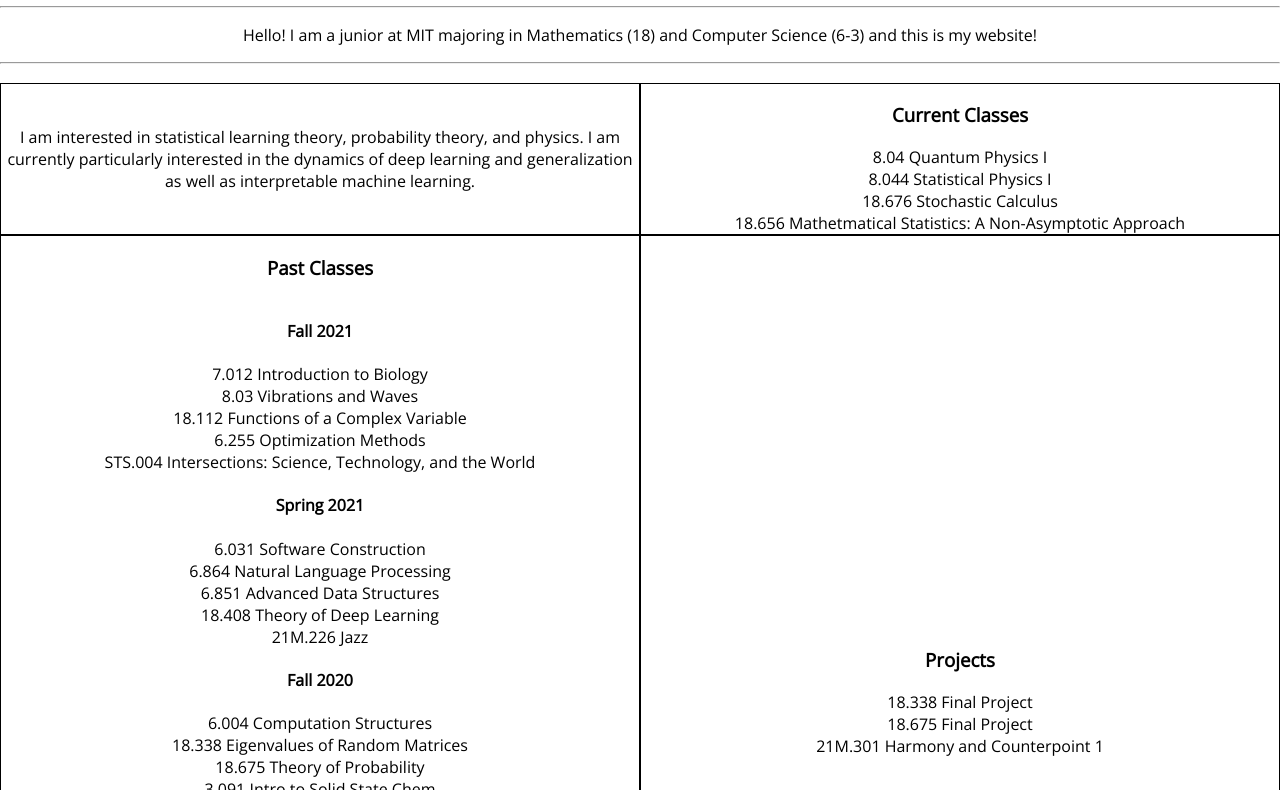
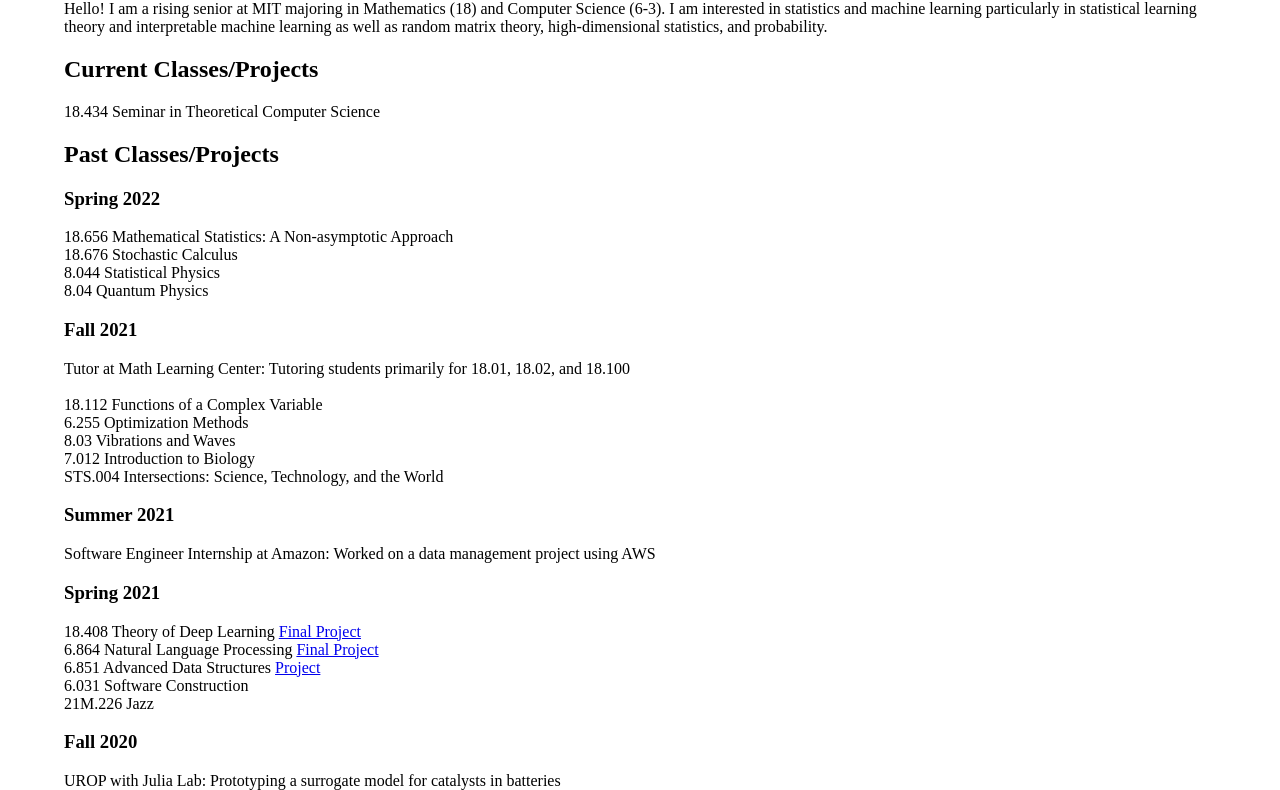
Before and after one commit to shawn-im/shawn-im.github.io, a plain HTML site: page index.html in a window 1280 px wide. Shown: the part 96-886 px from the top of the page. Drawn offline with nearby package versions, Linux system fonts and the light colour scheme.

Commit message:
updated page

```diff
--- a/index.html
+++ b/index.html
@@ -8,71 +8,63 @@
         <nav class="navContainer">
             <h1 class="navTitle"></h1>
         </nav>
-        <h1 class="u-textCenter">Shawn Im</h1>
-        <hr/>
-        <section class="u-textCenter">
-            <p> Hello! I am a junior at MIT majoring in Mathematics (18) and Computer Science (6-3)
-                and this is my website!  </p>
+        <h1 class="u-textLeft">Shawn Im</h1>
+        <section class="u-textLeft">
+            <p> Hello! I am a rising senior at MIT majoring in Mathematics (18) and Computer Science (6-3). I am interested in statistics and machine learning particularly in
+                statistical learning theory and interpretable machine learning as well as random matrix theory, high-dimensional statistics, and probability. </p>
         </section>
-        <hr/>
-        <section class="u-textCenter">
-            <h3> </h3>
-            <div class="u-flex">
-                <div class = "subsection">
-                    I am interested in statistical learning theory, probability
-                    theory, and physics. I am currently particularly interested in the
-                    dynamics of deep learning and generalization as well as interpretable
-                    machine learning.
+        <section class="u-textLeft">
+            <h2> Current Classes/Projects</h2>
+            18.434 Seminar in Theoretical Computer Science
 
-                </div>
-                <div class = "subsection">
-                    <h3> Current Classes </h3>
-                    8.04 Quantum Physics I<br>
-                    8.044 Statistical Physics I<br>
+            <h2> Past Classes/Projects </h2>
+            <h3> Spring 2022 </h3>
+            18.656 Mathematical Statistics: A Non-asymptotic Approach<br>
             18.676 Stochastic Calculus<br>
-                    18.656 Mathetmatical Statistics: A Non-Asymptotic Approach<br>
-                </div>
-            </div>
-            <div class="u-flex">
-                <div class = "subsection">
-                    <h3> Past Classes </h3>
-                    <h4> Fall 2021 </h4>
-                    7.012 Introduction to Biology<br>
-                    8.03 Vibrations and Waves<br>
+            8.044 Statistical Physics<br>
+            8.04 Quantum Physics<br>
+            <h3> Fall 2021 </h3>
+            Tutor at Math Learning Center: Tutoring students primarily for 18.01, 18.02, and 18.100<br>
+            <br>
             18.112 Functions of a Complex Variable<br>
             6.255 Optimization Methods<br>
+            8.03 Vibrations and Waves<br>
+            7.012 Introduction to Biology<br>
             STS.004 Intersections: Science, Technology, and the World<br>
-                    <h4> Spring 2021 </h4>
+            <h3> Summer 2021 </h3>
+            Software Engineer Internship at Amazon: Worked on a data management project using AWS
+            <h3> Spring 2021 </h3>
+            18.408 Theory of Deep Learning <a href="./18_408_project.pdf">Final Project</a><br>
+            6.864 Natural Language Processing <a href="./NLP_Project.pdf">Final Project</a><br>
+            6.851 Advanced Data Structures <a href="https://github.com/6851-2021/fractional-cascading">Project</a><br>
             6.031 Software Construction<br>
-                    6.864 Natural Language Processing<br>
-                    6.851 Advanced Data Structures<br>
-                    18.408 Theory of Deep Learning<br>
             21M.226 Jazz<br>
-                    <h4> Fall 2020 </h4>
+            <h3> Fall 2020 </h3>
+            UROP with Julia Lab: Prototyping a surrogate model for catalysts in batteries<br>
+            <br>
+            18.338 Eigenvalues of Random Matrices <br>
+            18.675 Theory of Probability <a href="./18_675_final.pdf">Final Project</a><br>
             6.004 Computation Structures <br>
-                    18.338 Eigenvalues of Random Matrices <br>
-                    18.675 Theory of Probability <br>
-                    3.091 Intro to Solid State Chem <br>
+            3.091 Intro to Solid State Chemistry <br>
             24.900 Intro to Linguistics <br>
-                    <h4> Spring 2020 </h4>
+            <h3> Summer 2020 </h3>
+            UROP with Julia Lab: Worked on using physics informed neural networks to solve differential equations and applying them to non-linear equations
+            <h3> Spring 2020 </h3>
+            UROP with Media Lab: Worked on using neural networks with force sensors to solve an inverse problem of detecting a person's movement<br>
+            UROP with Julia Lab: Worked on using neural networks to solve differential equations and applying them to chemical reactions<br>
+            <br>
+            18.100B Real Analysis <br>
             6.046 Design and Analysis of Algorithms <br>
+            18.032 Differential Equations <br>
             6.009 Fundamentals of Programming <br>
-                    18.100B Real Analysis <br>
-                    18.032 Differential Equations <br>
             21M.301 Harmony and Counterpoint 1 <br>
-                    <h4> Fall 2020 </h4>
+            <h3> Fall 2020 </h3>
+            UROP with Media Lab: Worked on using neural networks with force sensors to solve an inverse problem of detecting a person's movement<br>
+            <br>
+            18.211 Combinatorial Analysis <br>
             6.042 Math for Computer Science <br>
             6.003 Signals and Systems <br>
-                    18.211 Combinatorial Analysis <br>
             21L.007 World Literatures <br>
-                </div>
-                <div class = "subsection">
-                    <h3> Projects </h3>
-                    18.338 Final Project <br>
-                    18.675 Final Project <br>
-                    21M.301 Harmony and Counterpoint 1 <br>
-                </div>
-            </div>
         </section>
     </body>
 </html>
--- a/styles.css
+++ b/styles.css
@@ -26,12 +26,16 @@
 html,
 body {
     margin: 0;
-    font-family: 'Open Sans', sans-serif;
 }
 
 img {
     height: 100%;
     width: 100%;
+}
+
+.u-textLeft {
+    padding-left: 5%;
+    padding-right: 5%;
 }
 
 .u-textCenter {
@@ -49,10 +53,9 @@
     flex-direction: column;
     flex-grow: 1;
     flex-basis: 0;
-    justify-content: center;
+    justify-content: left;
     word-wrap: break-word;
-    align-items: center;
-    border: 1px solid black;
+    align-items: left;
 }
 
 .box {
```
Also changed, not shown: 3 other files. Lines whose indentation alone changed are shown as unchanged.
